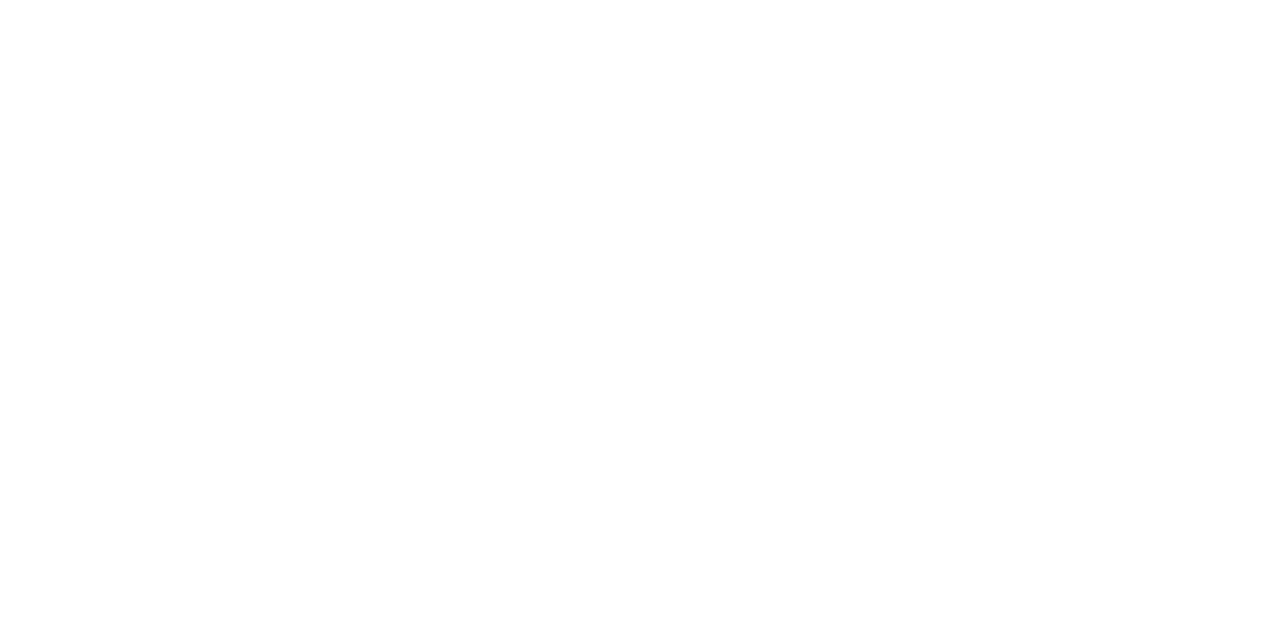
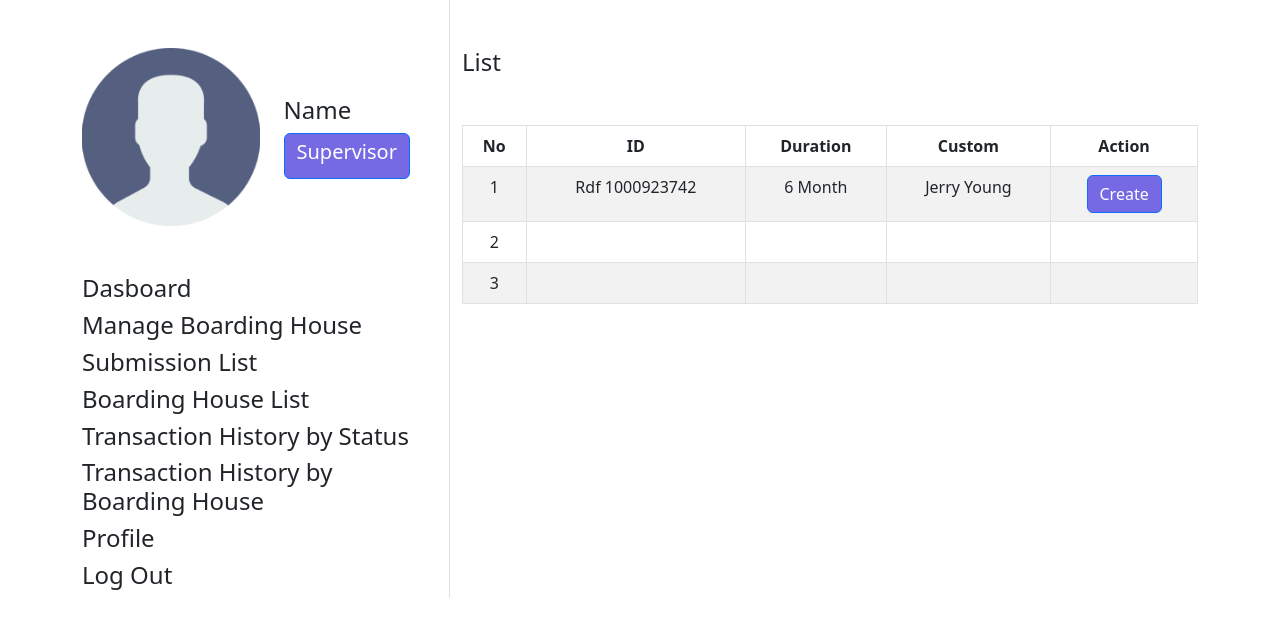
Before and after one commit to Alta-Immersive-Capstone-Project/FrontEnd_Admin, a React (Create React App) app: page /listPengajuan in a window 1280 px wide. Before the commit this address had no page. Shown: the top 628 px of the page. Built offline with nearby package versions, Linux system fonts and the light colour scheme.

Commit message:
slicing-list-pengajuan

```diff
--- a/src/App.js
+++ b/src/App.js
@@ -3,6 +3,7 @@
 import { BrowserRouter, Routes, Route } from "react-router-dom";
 
 import DasboardAdmin from "./pages/DasboardAdmin";
+import ListPengajuan from "./pages/ListPengajuan";
 
 function App() {
   return (
@@ -10,6 +11,7 @@
       <BrowserRouter>
         <Routes>
           <Route path="/" element={<DasboardAdmin />} />
+          <Route path="/listPengajuan" element={<ListPengajuan />} />
         </Routes>
       </BrowserRouter>
     </div>
--- /dev/null
+++ b/src/pages/ListPengajuan.jsx
@@ -0,0 +1,76 @@
+import React from "react";
+import { Table, Button } from "react-bootstrap";
+import "../styles/listPengajuan.css";
+import user from "../images/user.png";
+
+export default function ListPengajuan() {
+  return (
+    <>
+      <div className="container">
+        <div className="row">
+          <div className="col-4 border-end">
+            <div className="mt-5 d-flex gap-4">
+              <img src={user} alt="User" className="w-50" />
+              <div className="mt-5">
+                <h4>Name</h4>
+                <Button className="btnPrint">
+                  <h5>Supervisor</h5>
+                </Button>
+              </div>
+            </div>
+            <div className="mt-5">
+              <h4>Dasboard</h4>
+              <h4>Manage Boarding House</h4>
+              <h4>Submission List</h4>
+              <h4>Boarding House List</h4>
+              <h4>Transaction History by Status</h4>
+              <h4>Transaction History by Boarding House</h4>
+              <h4>Profile</h4>
+              <h4>Log Out</h4>
+            </div>
+          </div>
+
+          <div className="col-8">
+            <h4 className="my-5">List</h4>
+            <Table striped bordered hover>
+              <thead className="text-center">
+                <tr>
+                  <th>No</th>
+                  <th>ID</th>
+                  <th>Duration</th>
+                  <th>Custom</th>
+                  <th>Action</th>
+                </tr>
+              </thead>
+              <tbody className="text-center">
+                <tr>
+                  <td>1</td>
+                  <td>Rdf 1000923742</td>
+                  <td>6 Month</td>
+                  <td>Jerry Young</td>
+                  <td>
+                    <Button className="btnCreate">Create</Button>
+                  </td>
+                </tr>
+                <tr>
+                  <td>2</td>
+                  <td></td>
+                  <td></td>
+                  <td></td>
+                  <td></td>
+                </tr>
+                <tr>
+                  <td>3</td>
+                  <td></td>
+                  <td></td>
+                  <td></td>
+                  <td></td>
+                </tr>
+              </tbody>
+            </Table>
+          </div>
+        </div>
+      </div>
+    </>
+  );
+}
--- /dev/null
+++ b/src/styles/listPengajuan.css
@@ -0,0 +1,3 @@
+.btnCreate {
+  background-color: #7669e4 !important;
+}
```
